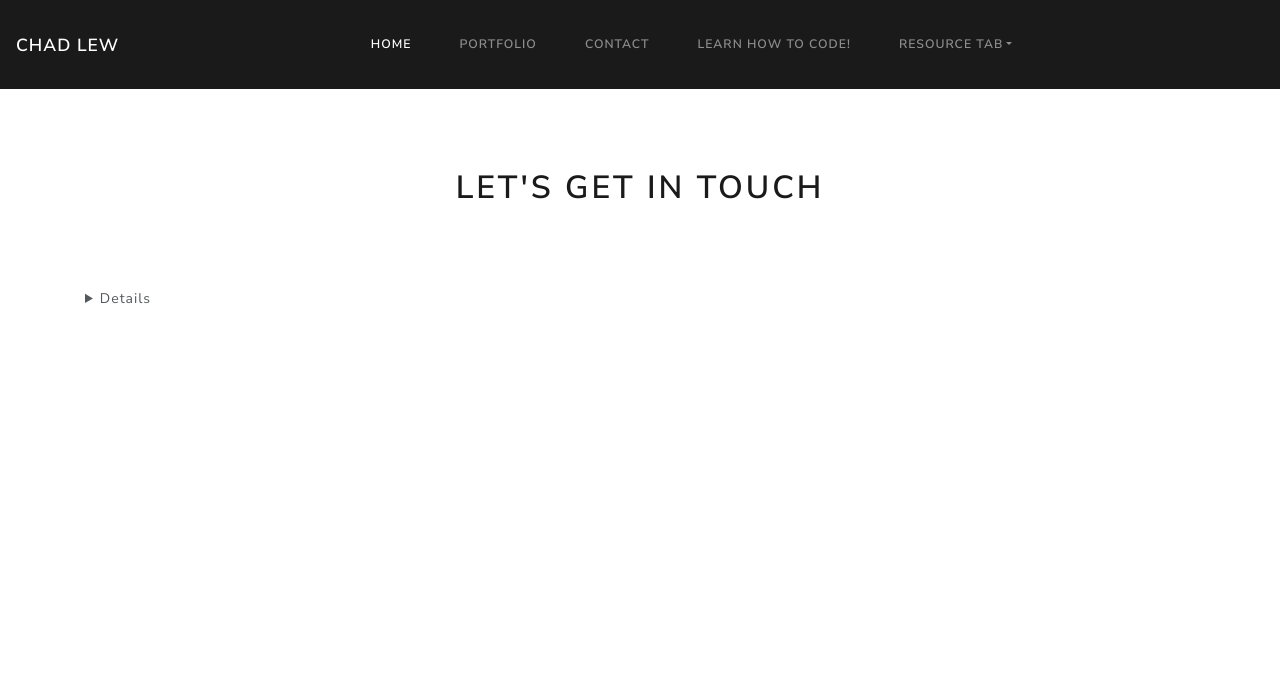
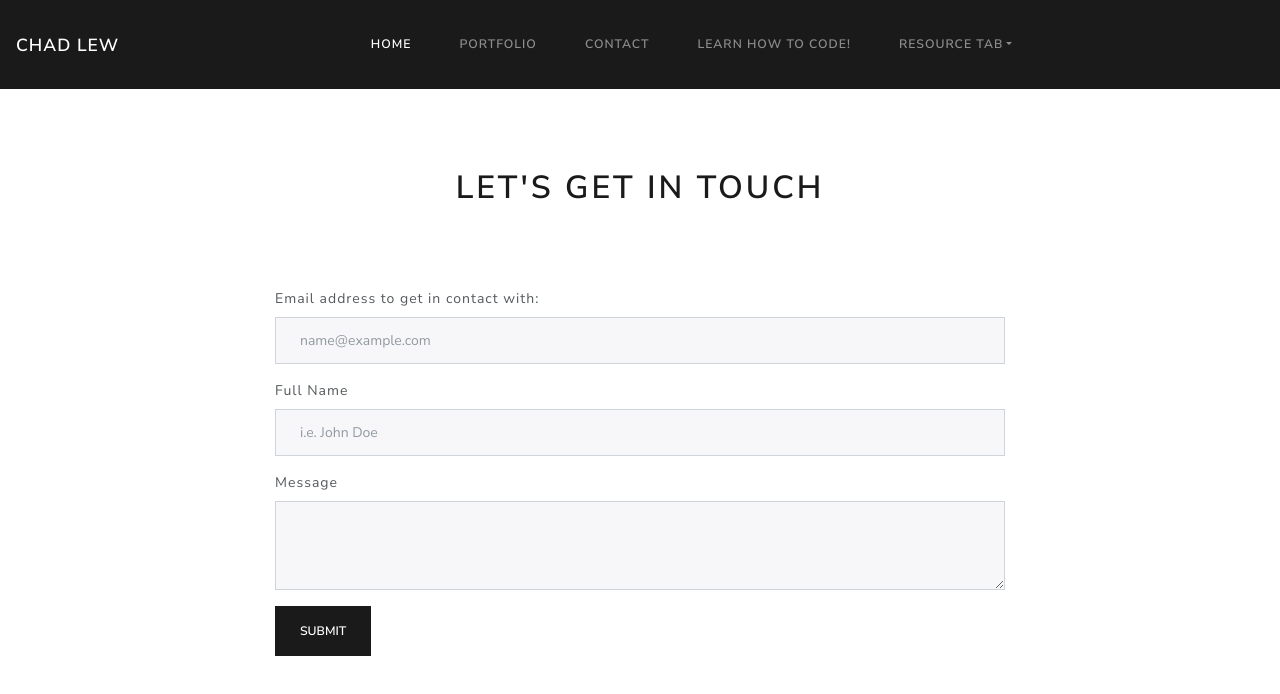
Before and after one commit to clew-bot/Responsive-Portfolio, a plain HTML site: page contact.html in a window 1280 px wide. Drawn offline with nearby package versions, Linux system fonts and the light colour scheme.

Commit message:
didn't like how details looked on the contacts page, took it out

```diff
--- a/contact.html
+++ b/contact.html
@@ -45,7 +45,7 @@
 <h1 id="touch">Let's Get in Touch</h1>
 
 <!--Form start-->
-<details class="container">
+<form class="container">
   <div class="row justify-content-md-center">
     <div class="col col-sm-8">
 
@@ -68,7 +68,7 @@
 </form>
 </div>
 </div>
-</details>
+</form>
 <!--form end-->
 
 
```
